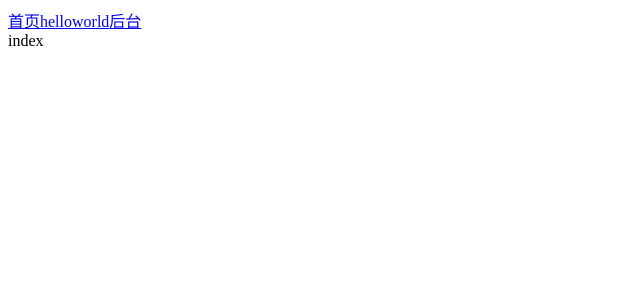
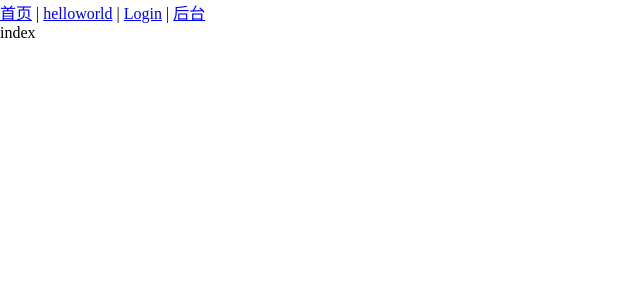
Before and after one commit to Robbinweb/huanlu, a Vue app: page / in a window 1280 px wide. Shown: the top 300 px of the page, without its empty margins (0-640 px from the left). Built offline with nearby package versions, Linux system fonts and the light colour scheme.

Commit message:
公共样式

```diff
--- a/src/App.vue
+++ b/src/App.vue
@@ -6,5 +6,5 @@
 </template>
 
 <style lang="scss">
-
+@import "./assets/style/style.scss";
 </style>
--- /dev/null
+++ b/src/assets/style/style.scss
@@ -0,0 +1,4 @@
+body{
+  padding: 0px;
+  margin: 0 auto;
+}
--- a/src/router/index.js
+++ b/src/router/index.js
@@ -53,6 +53,17 @@ let RouteList = [
     component: resolve => require(['@/views/Admin/index.vue'], resolve)
   },
   {
+    path: '/login',
+    name: 'Login',
+    fixed: false,
+    meta: {
+      title: '登录',
+      keepAlive: true
+    },
+    children: [],
+    component: resolve => require(['@/views/Login.vue'], resolve)
+  },
+  {
     path: '*',
     name: '404',
     fixed: false,
--- a/src/views/Home/layout/Layout.vue
+++ b/src/views/Home/layout/Layout.vue
@@ -1,9 +1,14 @@
 <template>
   <div>
-    <router-link to="/">首页</router-link>
-    <router-link to="/helloworld">helloworld</router-link>
-    <router-link to="/admin">后台</router-link>
-
+    <NavBar />
     <router-view/>
   </div>
 </template>
+<script>
+import NavBar from './NavBar'
+export default {
+  components: {
+    NavBar
+  }
+}
+</script>
--- /dev/null
+++ b/src/views/Home/layout/NavBar.vue
@@ -0,0 +1,8 @@
+<template>
+  <section>
+    <router-link to="/">首页</router-link> |
+    <router-link to="/helloworld">helloworld</router-link> |
+    <router-link to="/login">Login</router-link> |
+    <router-link to="/admin">后台</router-link>
+  </section>
+</template>
--- /dev/null
+++ b/src/views/Login.vue
@@ -0,0 +1,5 @@
+<template>
+  <section>
+    登录
+  </section>
+</template>
```
